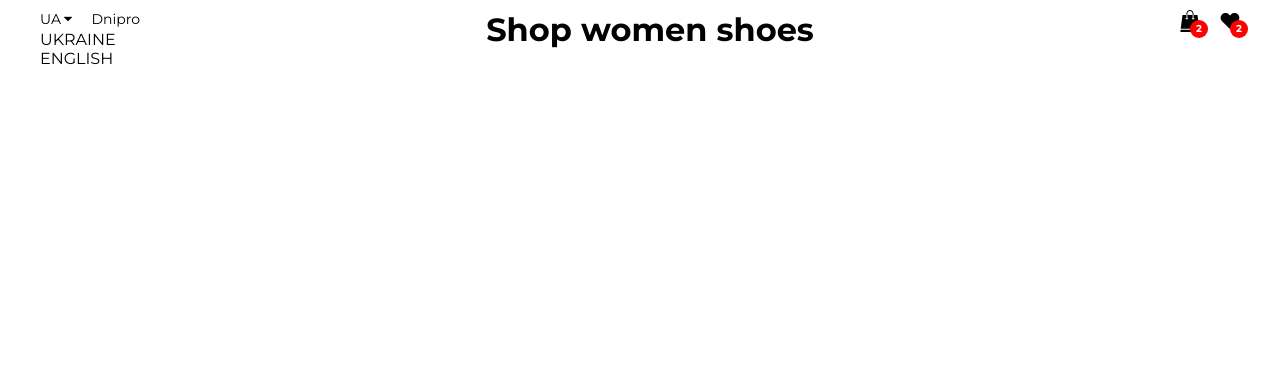
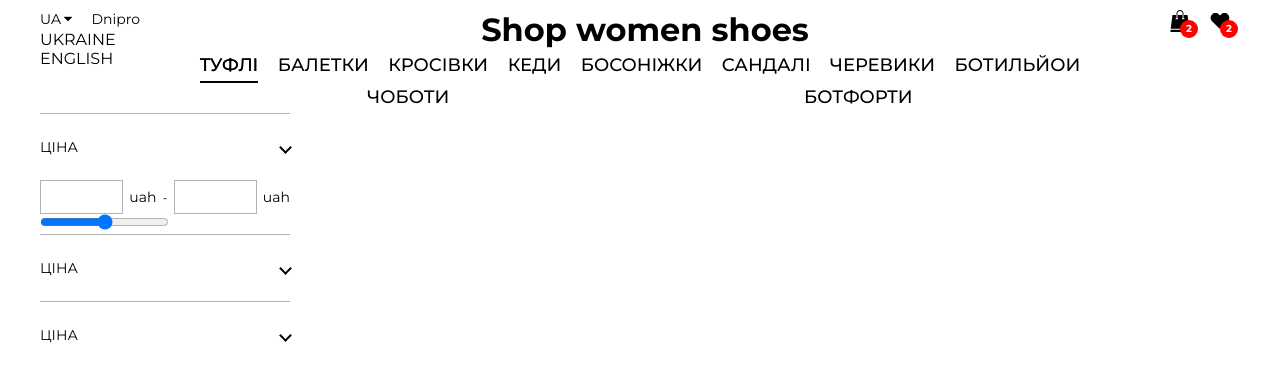
Before and after one commit to alexey-sevastynov/shoes-shop, a React (Create React App) app: page / in a window 1280 px wide. Shown: the top 382 px of the page. Built offline with nearby package versions, Linux system fonts and the light colour scheme.

Commit message:
add filter

```diff
--- a/package.json
+++ b/package.json
@@ -12,6 +12,7 @@
     "@types/react-dom": "^18.2.4",
     "react": "^18.2.0",
     "react-dom": "^18.2.0",
+    "react-router-dom": "^6.11.1",
     "react-scripts": "5.0.1",
     "sass": "^1.62.1",
     "typescript": "^4.9.5",
--- a/src/App.tsx
+++ b/src/App.tsx
@@ -1,11 +1,15 @@
 import React from "react";
 import "./scss/app.scss";
 import Header from "./components/header/Header";
+import Filter from "./components/filter/Filter";
+import SideFilter from "./components/side-filter/SideFilter";
 
 function App() {
   return (
     <div className="container">
       <Header />
+      <Filter />
+      <SideFilter />
     </div>
   );
 }
--- a/src/components/filter/Filter.tsx
+++ b/src/components/filter/Filter.tsx
@@ -1,9 +1,35 @@
 import React from "react";
+import styles from "./filter.module.scss";
+import { NavLink } from "react-router-dom";
 
 interface FilterProps {}
 
 const Filter: React.FC<FilterProps> = () => {
-  return <div>Filter</div>;
+  return (
+    <nav className={styles.root}>
+      <NavLink className={styles.active} to="/">
+        Туфлі
+      </NavLink>
+
+      <NavLink to="/">Балетки</NavLink>
+
+      <NavLink to="/">Кросівки</NavLink>
+
+      <NavLink to="/">Кеди</NavLink>
+
+      <NavLink to="/">Босоніжки</NavLink>
+
+      <NavLink to="/">Сандалі</NavLink>
+
+      <NavLink to="/">Черевики</NavLink>
+
+      <NavLink to="/">Ботильйои</NavLink>
+
+      <NavLink to="/">Чоботи</NavLink>
+
+      <NavLink to="/">Ботфорти</NavLink>
+    </nav>
+  );
 };
 
 export default Filter;
--- /dev/null
+++ b/src/components/filter/filter.module.scss
@@ -0,0 +1,37 @@
+.root {
+  display: flex;
+  justify-content: space-around;
+  flex-wrap: wrap;
+  max-width: 900px;
+  margin: 0 auto;
+
+  .active {
+    text-shadow: 0px 0px 0.2px black;
+    border-bottom: 2px solid black;
+    margin-bottom: -2px;
+  }
+  a {
+    font-size: 18px;
+    font-weight: 500;
+    text-transform: uppercase;
+    margin: 5px;
+    cursor: pointer;
+    transition: shake 0.9s ease;
+
+    &:hover {
+      text-shadow: 0px 0px 0.2px black;
+    }
+  }
+}
+
+@media (max-width: 1020px) {
+  .root {
+    max-width: 600px;
+  }
+}
+@media (max-width: 720px) {
+  .root {
+    max-width: 400px;
+    justify-content: space-around;
+  }
+}
--- a/src/components/header/header.module.scss
+++ b/src/components/header/header.module.scss
@@ -2,6 +2,8 @@
   display: flex;
   align-items: flex-start;
   justify-content: space-between;
+  box-sizing: border-box;
+
   h1 {
     text-align: center;
   }
@@ -18,6 +20,7 @@
     left: -40px;
     li {
       cursor: pointer;
+
       &:hover {
         font-weight: 500;
       }
@@ -36,6 +39,7 @@
   }
 
   .blockTools {
+    margin-right: 10px;
     display: flex;
     .basket,
     .favorite {
--- /dev/null
+++ b/src/components/side-filter/SideFilter.tsx
@@ -0,0 +1,50 @@
+import React from "react";
+import styles from "./sideFilter.module.scss";
+
+interface SideFilterProps {}
+
+const SideFilter: React.FC<SideFilterProps> = () => {
+  const [input, setInput] = React.useState("");
+
+  const onChange: React.ChangeEventHandler<HTMLInputElement> = (e) => {
+    const enterNumber = e.currentTarget.value;
+    setInput(enterNumber);
+  };
+  return (
+    <div className={styles.root}>
+      <div className={styles.filterGroup}>
+        <p>ЦІНА</p>
+        <span></span>
+      </div>
+      <div>
+        <div className={styles.price}>
+          <input type="number" value={input} onChange={onChange} />
+          <p>uah</p>
+          <span>-</span>
+          <input type="number" />
+          <p>uah</p>
+        </div>
+        <input
+          type="range"
+          id="cowbell"
+          name="cowbell"
+          min={"100"}
+          max={"5000"}
+          onChange={onChange}
+          value={input}
+          step="1"
+        />
+      </div>
+      <div className={styles.filterGroup}>
+        <p>ЦІНА</p>
+        <span></span>
+      </div>
+      <div className={styles.filterGroup}>
+        <p>ЦІНА</p>
+        <span></span>
+      </div>
+    </div>
+  );
+};
+
+export default SideFilter;
--- /dev/null
+++ b/src/components/side-filter/sideFilter.module.scss
@@ -0,0 +1,34 @@
+.root {
+  width: 250px;
+  .filterGroup {
+    padding: 24px 0;
+    border-top: 1px solid rgba(0, 0, 0, 0.3);
+    display: flex;
+    justify-content: space-between;
+    align-items: center;
+    span {
+      display: block;
+      width: 7px;
+      height: 7px;
+      border-top: 2px solid #000000;
+      border-right: 2px solid #000000;
+
+      transform: rotate(135deg);
+    }
+  }
+
+  .price {
+    display: flex;
+    justify-content: space-between;
+    align-items: center;
+    font-size: 12px;
+    input {
+      border: 1px solid rgba(0, 0, 0, 0.3);
+      font-weight: 600;
+      text-align: center;
+      line-height: 16px;
+      width: 65px;
+      padding: 8px;
+    }
+  }
+}
--- a/src/index.tsx
+++ b/src/index.tsx
@@ -1,5 +1,6 @@
 import React from "react";
 import ReactDOM from "react-dom/client";
+import { BrowserRouter } from "react-router-dom";
 import App from "./App";
 
 const root = ReactDOM.createRoot(
@@ -7,6 +8,8 @@ const root = ReactDOM.createRoot(
 );
 root.render(
   <React.StrictMode>
-    <App />
+    <BrowserRouter>
+      <App />
+    </BrowserRouter>
   </React.StrictMode>
 );
--- a/src/scss/app.scss
+++ b/src/scss/app.scss
@@ -1,6 +1,10 @@
 * {
   margin: 0;
   font-family: "Montserrat", sans-serif;
+  a {
+    color: black;
+    text-decoration: none;
+  }
   p {
     font-size: 14px;
   }
```
Also changed, not shown: 1 other file (tests, documents, lock files or other folders).
